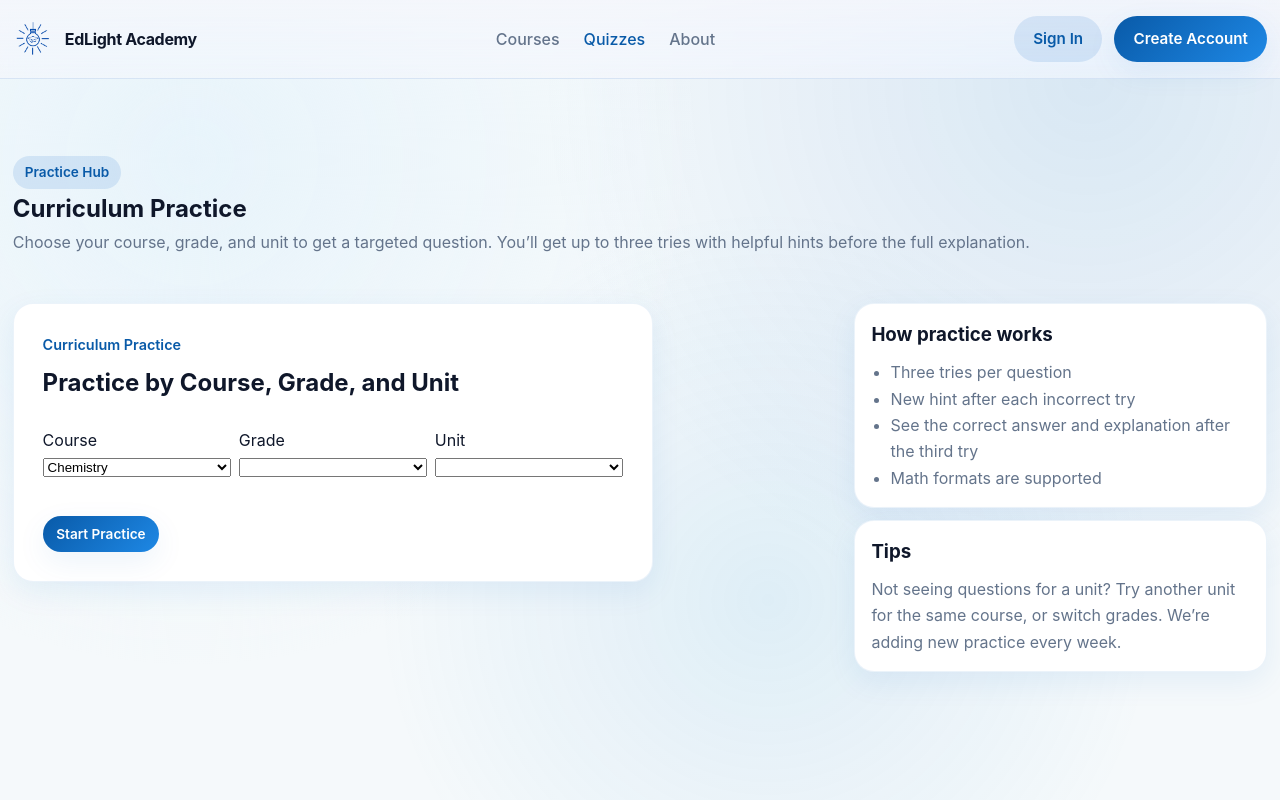
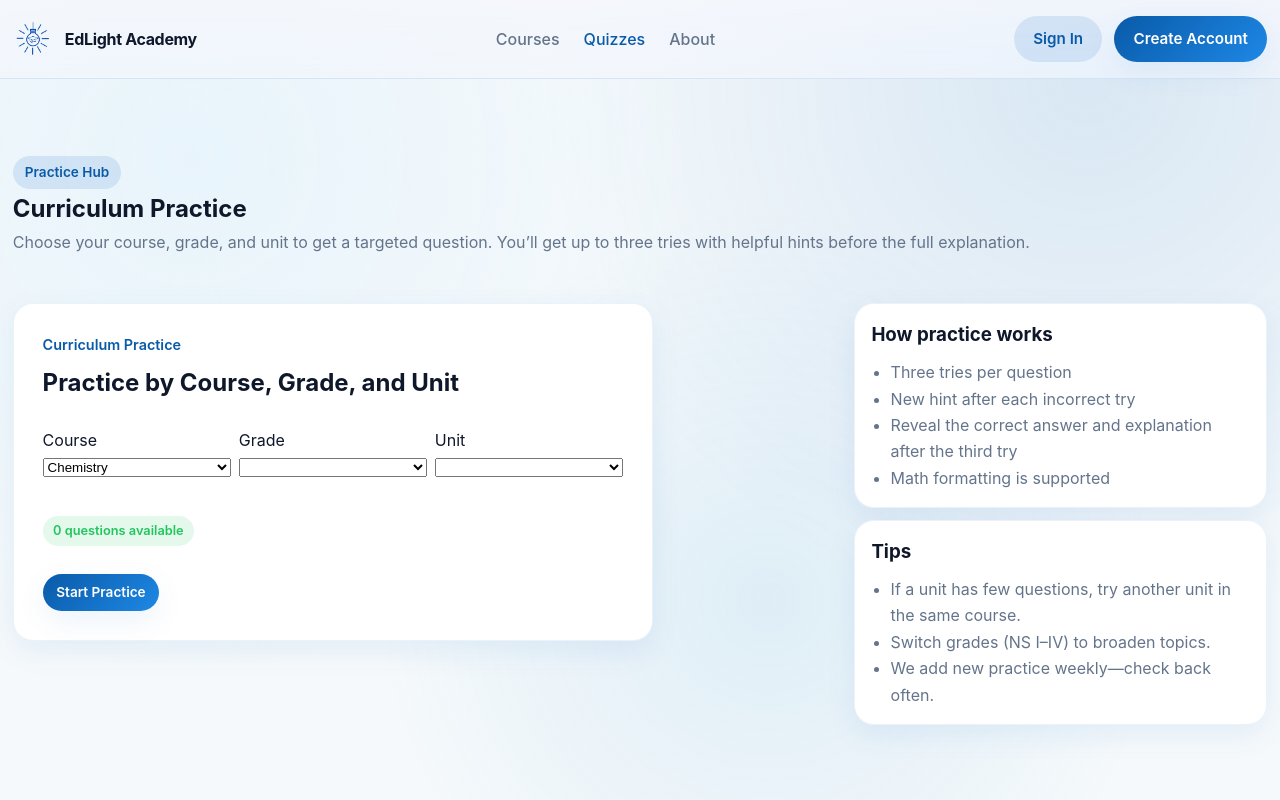
Before and after one commit to edlinitiative/EdLight-Academy, a React app: page /quizzes in a window 1280 px wide. Shown: the top 800 px of the page. Built offline with nearby package versions, Linux system fonts and the light colour scheme.

Commit message:
Quizzes page polish: sticky aside + compact cards; Quiz selectors/status cleanup with availability count; CSS layout utilities

```diff
--- a/public/index.html
+++ b/public/index.html
@@ -1 +1 @@
-<!doctype html><html lang="en"><head><meta charset="utf-8"><meta name="viewport" content="width=device-width,initial-scale=1"><meta name="theme-color" content="#000000"><meta name="description" content="EdLight Academy - Physics, Chemistry, Math, and Economics lessons in Kreyòl and Français"><title>EdLight Academy</title><link rel="icon" href="/logo.png"><script defer="defer" src="/js/859.e1bf0dbb355cc4806ecc.js"></script><script defer="defer" src="/js/main.072ce640ebadd0a6fbfc.js"></script><link href="/css/main.ea76714bbbea0bcbbd1c.css" rel="stylesheet"></head><body><noscript>You need to enable JavaScript to run this app.</noscript><div id="root"></div></body></html>
+<!doctype html><html lang="en"><head><meta charset="utf-8"><meta name="viewport" content="width=device-width,initial-scale=1"><meta name="theme-color" content="#000000"><meta name="description" content="EdLight Academy - Physics, Chemistry, Math, and Economics lessons in Kreyòl and Français"><title>EdLight Academy</title><link rel="icon" href="/logo.png"><script defer="defer" src="/js/859.e1bf0dbb355cc4806ecc.js"></script><script defer="defer" src="/js/main.f40723a51b978a709b38.js"></script><link href="/css/main.68e9ffbf4d9b8c06a9cb.css" rel="stylesheet"></head><body><noscript>You need to enable JavaScript to run this app.</noscript><div id="root"></div></body></html>
--- a/src/components/Quiz.jsx
+++ b/src/components/Quiz.jsx
@@ -126,7 +126,7 @@ export function QuizComponent({ onComplete, subjectCode, unitId, videoId }) {
         </div>
       </header>
 
-      <div className="quiz-selectors" style={{ display: 'grid', gridTemplateColumns: '1fr 1fr 1fr', gap: '0.5rem', marginBottom: '0.75rem' }}>
+      <div className="quiz-selectors" style={{ marginBottom: '0.75rem' }}>
         <div>
           <label className="label">Course</label>
           <select className="input-field" value={subjectBase} onChange={(e) => setSubjectBase(e.target.value)}>
@@ -153,6 +153,26 @@ export function QuizComponent({ onComplete, subjectCode, unitId, videoId }) {
         </div>
       </div>
 
+      {/* Selection summary and availability */}
+      {quizBank && (
+        <div className="quiz-status">
+          {subjectBase && level && (
+            <span className="chip">{subjectOptions.find(o => o.value === subjectBase)?.label || subjectBase} · {level.replace(/^NS(.*)$/i, 'NS $1')}</span>
+          )}
+          {unit && (
+            <span className="chip chip--ghost">{unitOptions.find(o => o.value === unit)?.label || unit}</span>
+          )}
+          {(() => {
+            const courseCode = subjectBase && level ? `${subjectBase}-${level}` : '';
+            const unitKey = unit ? `${courseCode}|${unit}` : '';
+            const unitCount = (quizBank.byUnit && unitKey && quizBank.byUnit[unitKey]?.length) || 0;
+            const subjCount = (quizBank.bySubject && courseCode && quizBank.bySubject[courseCode]?.length) || 0;
+            const count = unitCount || subjCount || 0;
+            return <span className="chip chip--success">{count} question{count === 1 ? '' : 's'} available</span>;
+          })()}
+        </div>
+      )}
+
       <div className="quiz-card__controls">
         <button
           type="button"
--- a/src/index.css
+++ b/src/index.css
@@ -490,6 +490,19 @@ main {
 	min-height: 320px;
 }
 
+.card--compact {
+	padding: 1rem;
+}
+
+.card__title {
+	margin: 0 0 0.5rem;
+}
+
+.list--bulleted {
+	margin: 0;
+	padding-left: 1.2rem;
+}
+
 .metric-card {
 	background: linear-gradient(160deg, rgba(255, 255, 255, 0.9), rgba(209, 213, 255, 0.65));
 	border-radius: var(--radius-lg);
@@ -1792,6 +1805,42 @@ main {
 	font-size: 0.95rem;
 }
 
+/* Practice (Quizzes) page layout */
+.practice-layout {
+	display: grid;
+	grid-template-columns: minmax(0, 2fr) minmax(0, 1fr);
+	gap: 1rem;
+}
+
+.practice-main {
+	min-width: 0; /* prevent overflow */
+}
+
+.practice-aside {
+	display: grid;
+	gap: 0.75rem;
+	position: sticky;
+	top: 88px; /* beneath navbar */
+}
+
+@media (max-width: 900px) {
+	.practice-layout {
+		grid-template-columns: 1fr;
+	}
+	.practice-aside {
+		position: static;
+		top: auto;
+	}
+}
+
+.quiz-status {
+	display: flex;
+	flex-wrap: wrap;
+	gap: 0.4rem 0.5rem;
+	align-items: center;
+	margin-bottom: 0.25rem;
+}
+
 /* Comments */
 .comments {
 	display: grid;
--- a/src/pages/Quizzes.jsx
+++ b/src/pages/Quizzes.jsx
@@ -1,7 +1,7 @@
 import React from 'react';
 import { QuizComponent } from '../components/Quiz';
 
-// Simplified Quizzes page: curriculum practice only (Course/Grade/Unit)
+// Quizzes page: curriculum practice only (Course/Grade/Unit), polished layout
 const Quizzes = () => {
   return (
     <section className="section">
@@ -14,25 +14,27 @@ const Quizzes = () => {
           </div>
         </div>
 
-        <div className="quiz-layout" style={{ display: 'grid', gridTemplateColumns: 'minmax(0, 2fr) minmax(0, 1fr)', gap: '1rem' }}>
-          <div>
+        <div className="practice-layout">
+          <div className="practice-main">
             <QuizComponent />
           </div>
-          <aside>
-            <div className="card" style={{ padding: '1rem' }}>
-              <h3 style={{ margin: '0 0 0.5rem' }}>How practice works</h3>
-              <ul className="text-muted" style={{ margin: 0, paddingLeft: '1.2rem' }}>
+          <aside className="practice-aside">
+            <div className="card card--compact">
+              <h3 className="card__title">How practice works</h3>
+              <ul className="text-muted list--bulleted">
                 <li>Three tries per question</li>
                 <li>New hint after each incorrect try</li>
-                <li>See the correct answer and explanation after the third try</li>
-                <li>Math formats are supported</li>
+                <li>Reveal the correct answer and explanation after the third try</li>
+                <li>Math formatting is supported</li>
               </ul>
             </div>
-            <div className="card" style={{ padding: '1rem', marginTop: '0.75rem' }}>
-              <h3 style={{ margin: '0 0 0.5rem' }}>Tips</h3>
-              <p className="text-muted" style={{ margin: 0 }}>
-                Not seeing questions for a unit? Try another unit for the same course, or switch grades. We’re adding new practice every week.
-              </p>
+            <div className="card card--compact">
+              <h3 className="card__title">Tips</h3>
+              <ul className="text-muted list--bulleted">
+                <li>If a unit has few questions, try another unit in the same course.</li>
+                <li>Switch grades (NS I–IV) to broaden topics.</li>
+                <li>We add new practice weekly—check back often.</li>
+              </ul>
             </div>
           </aside>
         </div>
```
